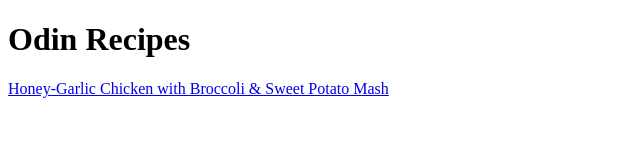
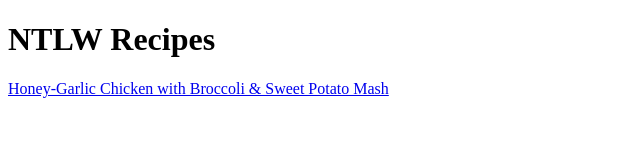
Before and after one commit to ntlw/ntlw_recipes, a plain HTML site: page index.html in a window 1280 px wide. Shown: the whole page, without its empty margins (0-640 px from the left). Drawn offline with Linux system fonts and the light colour scheme.

Commit message:
Change title

```diff
--- a/index.html
+++ b/index.html
@@ -6,7 +6,7 @@
     <title>Document</title>
   </head>
   <body>
-    <h1>Odin Recipes</h1>
+    <h1>NTLW Recipes</h1>
     <a href="recipes/chicken.html"
       >Honey-Garlic Chicken with Broccoli & Sweet Potato Mash</a
     >
```
